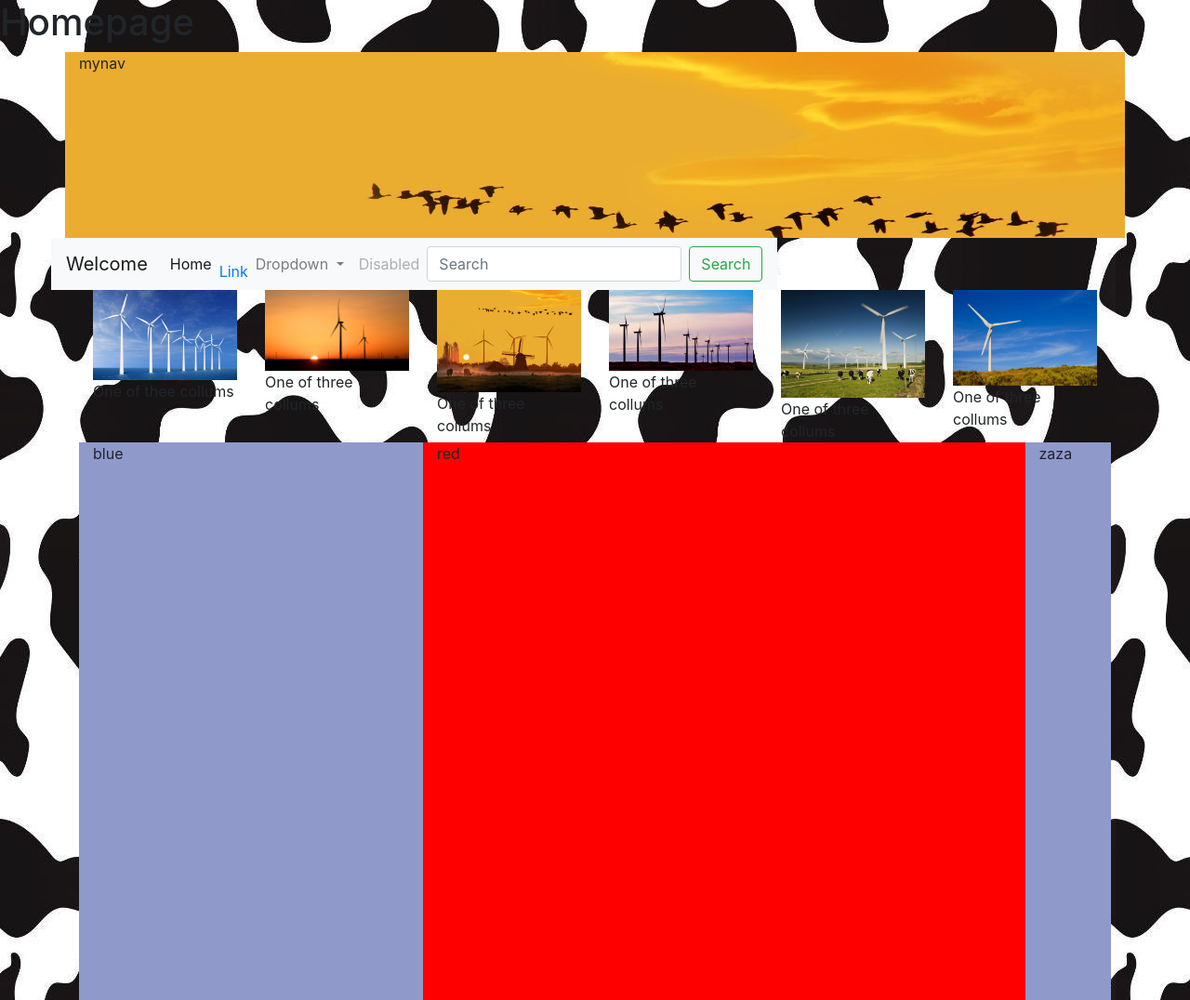
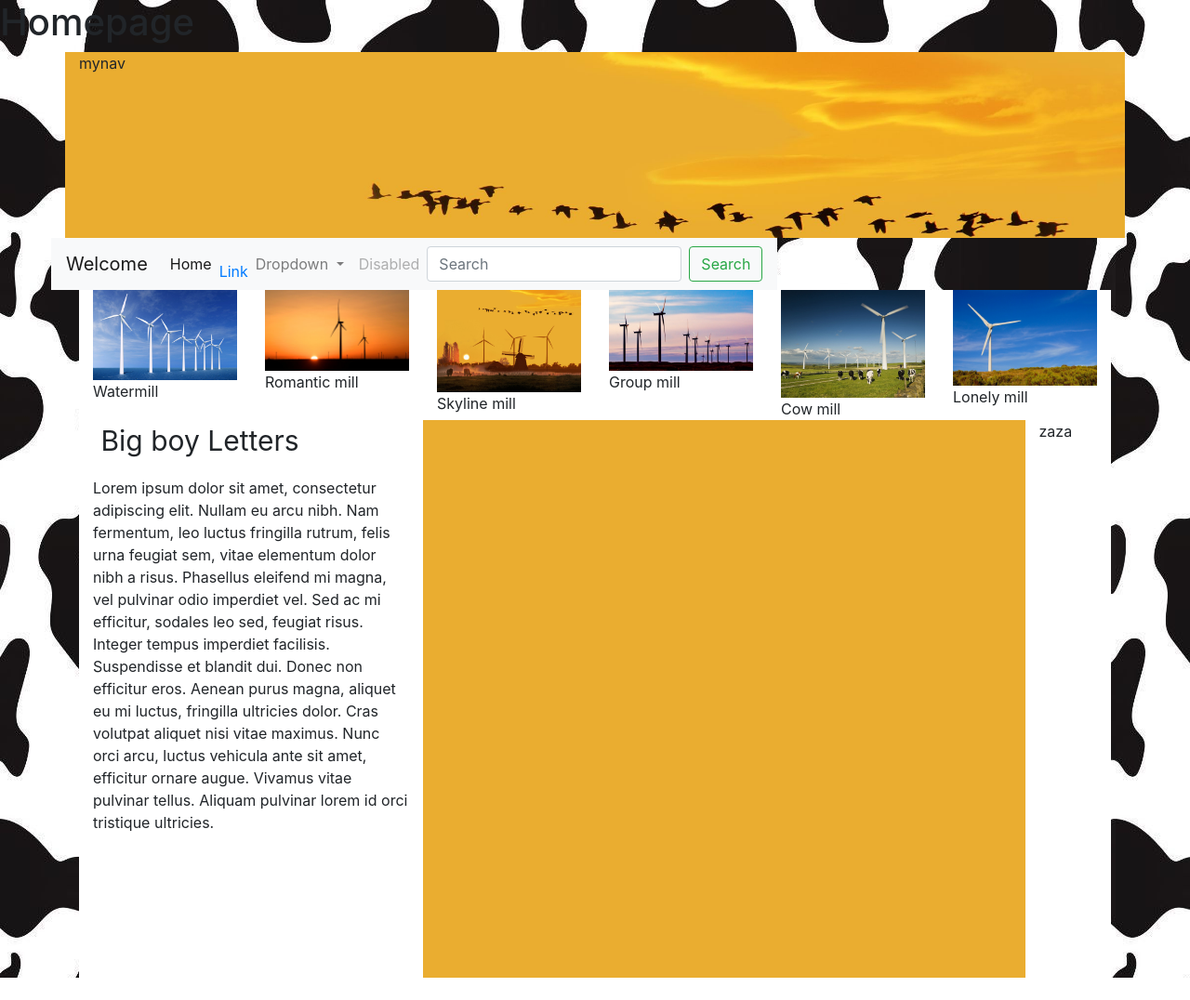
Before and after one commit to SimonteBraake/prj4-chapter-6, a plain HTML site: page index.html in a window 1280 px wide. Shown: the whole page at 93% size. After the commit the page ends 1052 px from the top, so only its background shows below. Drawn offline with nearby package versions, Linux system fonts and the light colour scheme.

Commit message:
update 3

```diff
--- a/css/styles.css
+++ b/css/styles.css
@@ -1,11 +1,19 @@
 body{ background-image: url("../images/cowbackground.jpg")}
 
 .myblue {
-	background-color:#8F99CA
+	background-color:#FFFFFF
+}
+.images {
+	background-color: #FFFFFF
+}
+.bigboy {
+	font-size: 30px;
+
+
 }
 
 .myred {
-    background-color: #FE0000
+    background-color:#EAAD30
 }
 
 .myheader {
--- a/index.html
+++ b/index.html
@@ -30,8 +30,8 @@
         <a class="nav-link" href="#">Home <span class="sr-only">(current)</span></a>
       </li>
       <li class="nav-item">
-		  <a class="nav-link"><a href="191094.html">Link</a></a>
-
+		  <a class="nav-link"><a href="191094.html">Link</a>
+		  </a>
       </li>
       <li class="nav-item dropdown">
         <a class="nav-link dropdown-toggle" href="#" id="navbarDropdown" role="button" data-toggle="dropdown" aria-haspopup="true" aria-expanded="false">
@@ -61,29 +61,31 @@
 
 	  <div class="container">
   <div class="row">
-
-    <div class="col-lg-2 col-md-4 col-sm-12">
-	<img class="img-fluid" src="images/windmill1.jpg" width="417" height="417" alt=""/> <br>One of thee collums
+    <div class="col-lg-2 col-md-4 col-sm-12 images">
+	<img class="img-fluid" src="images/windmill1.jpg" width="417" height="417" alt=""/> <br>Watermill
 	  </div>
-     <div class="col-lg-2 col-md-4 col-sm-12">
-	<img class="img-fluid" src="images/windmill2.jpg" width="417" height="417" alt=""/> <br>One of three collums
+     <div class="col-lg-2 col-md-4 col-sm-12 images">
+	<img class="img-fluid" src="images/windmill2.jpg" width="417" height="417" alt=""/> <br>Romantic mill
 	  </div>
- 	<div class="col-lg-2 col-md-4 col-sm-12">
-	<img class="img-fluid" src="images/windmill3.jpg" width="417" height="417" alt=""/> <br>One of three collums
+ 	<div class="col-lg-2 col-md-4 col-sm-12 images">
+	<img class="img-fluid" src="images/windmill3.jpg" width="417" height="417" alt=""/> <br>Skyline mill
 	  </div>
-	 <div class="col-lg-2 col-md-4 col-sm-12">
-	<img class="img-fluid" src="images/windmill5.jpg" width="417" height="417" alt=""/> <br>One of three collums
+	 <div class="col-lg-2 col-md-4 col-sm-12 images">
+	<img class="img-fluid" src="images/windmill5.jpg" width="417" height="417" alt=""/> <br>Group mill
 	  </div>
-     <div class="col-lg-2 col-md-4 col-sm-12">
-	<img class="img-fluid" src="images/windmill4.jpg" width="417" height="417" alt=""/> <br>One of three collums
+     <div class="col-lg-2 col-md-4 col-sm-12 images">
+	<img class="img-fluid" src="images/windmill4.jpg" width="417" height="417" alt=""/> <br>Cow mill
 	  </div>
-     <div class="col-lg-2 col-md-4 col-sm-12">
-	<img class="img-fluid" src="images/windmill6.jpg" width="417" height="417" alt=""/> <br>One of three collums
+     <div class="col-lg-2 col-md-4 col-sm-12 images">
+	<img class="img-fluid" src="images/windmill6.jpg" width="417" height="417" alt=""/> <br>Lonely mill
 	  </div>
   </div>
 	  <div class="row">
-  	  	<div class="myblue myboxsize col-4">blue</div>
-      	<div class="myred myboxsize col-7">red</div>
+  	  	<div class="myblue myboxsize col-4">
+  	  	  <p class="bigboy">&nbsp;Big boy Letters</p>
+  	  	  <p>Lorem ipsum dolor sit amet, consectetur adipiscing elit. Nullam eu arcu nibh. Nam fermentum, leo luctus fringilla rutrum, felis urna feugiat sem, vitae elementum dolor nibh a risus. Phasellus eleifend mi magna, vel pulvinar odio imperdiet vel. Sed ac mi efficitur, sodales leo sed, feugiat risus. Integer tempus imperdiet facilisis. Suspendisse et blandit dui. Donec non efficitur eros. Aenean purus magna, aliquet eu mi luctus, fringilla ultricies dolor. Cras volutpat aliquet nisi vitae maximus. Nunc orci arcu, luctus vehicula ante sit amet, efficitur ornare augue. Vivamus vitae pulvinar tellus. Aliquam pulvinar lorem id orci tristique ultricies.&nbsp;</p>
+  	  	</div>
+      	<div class="myred myboxsize col-7">&nbsp;</div>
 	  	<div class="myblue myboxsize col-1">zaza</div>
 		  </div>
  </div>
```
